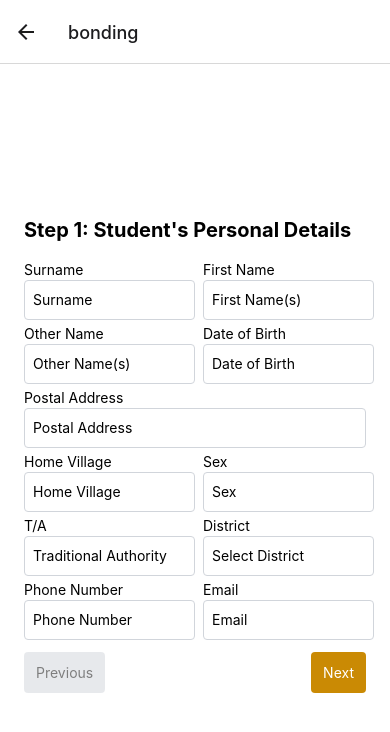
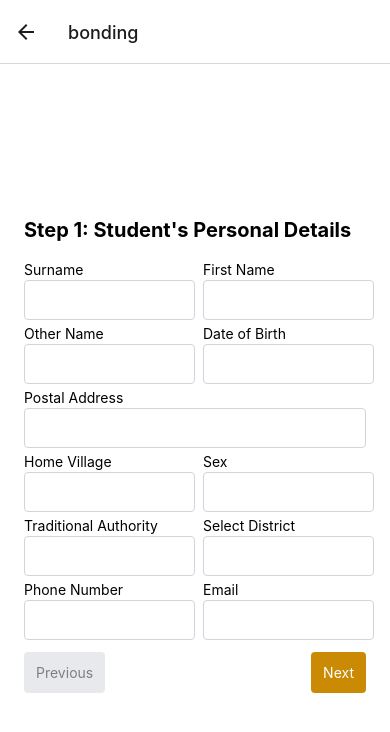
Before and after one commit to KondwaniChikaonda/Group_6_Frontend_Project, a React Native app: screen /bonding in a window 390 px wide. Shown: the top 732 px of the page. Built offline with nearby package versions, Linux system fonts and the light colour scheme.

Commit message:
removing placeholders

```diff
--- a/App.tsx
+++ b/App.tsx
@@ -17,7 +17,7 @@ export default function App() {
       <Stack.Screen name="/" component={Login} />
       <Stack.Screen name="Reset" component={Reset} />
       <Stack.Screen name="bonding" component={BondingForm} />
-
+      <Stack.Screen name="Register" component={Register} />
       </Stack.Navigator>
     </NavigationContainer>
   );
--- a/bondingForm.tsx
+++ b/bondingForm.tsx
@@ -39,7 +39,7 @@ const BondingForm = () => {
   <View style={tw`mr-2 w-1/2`}>
     <Text style={tw`text-sm`}>Surname</Text>
     <TextInput
-      placeholder="Surname"
+
       value={formData.SurName}
       onChangeText={(text) => setFormData({ ...formData, SurName: text })}
       style={tw`h-10 w-full border border-gray-300 rounded p-2 mb-1`}
@@ -49,7 +49,7 @@ const BondingForm = () => {
   <View style={tw`w-1/2`}>
     <Text style={tw`text-sm`}>First Name</Text>
     <TextInput
-      placeholder="First Name(s)"
+
       value={formData.FirstName}
       onChangeText={(text) => setFormData({ ...formData, FirstName: text })}
       style={tw`h-10 w-full border border-gray-300 rounded p-2 mb-1`}
@@ -63,7 +63,7 @@ const BondingForm = () => {
   <View style={tw`mr-2 w-1/2`}>
     <Text style={tw`text-sm`}>Other Name</Text>
     <TextInput
-      placeholder="Other Name(s)"
+
       value={formData.OtherName}
       onChangeText={(text) => setFormData({ ...formData, OtherName: text })}
       style={tw`h-10 border w-full border-gray-300 rounded p-2 mb-1`}
@@ -73,7 +73,7 @@ const BondingForm = () => {
   <View style={tw`w-1/2`}>
     <Text style={tw`text-sm`}>Date of Birth</Text>
     <TextInput
-      placeholder="Date of Birth"
+
       value={formData.dob}
       onChangeText={(text) => setFormData({ ...formData, dob: text })}
       style={tw`h-10 w-full border border-gray-300 rounded p-2 mb-1`}
@@ -85,7 +85,7 @@ const BondingForm = () => {
 <View style={tw`w-full`}>
             <Text style={tw`text-sm`}>Postal Address </Text>
            <TextInput
-            placeholder="Postal Address"
+
 
             value={formData.PostalAddress}
             onChangeText={(text) => setFormData({ ...formData, PostalAddress: text })}
@@ -99,7 +99,7 @@ const BondingForm = () => {
 <View style={tw`mr-2 w-1/2`}>
         <Text style={tw`text-sm`}>Home Village</Text>
           <TextInput
-            placeholder="Home Village"
+
             secureTextEntry
             value={formData.Village}
             onChangeText={(text) => setFormData({ ...formData, Village: text })}
@@ -110,7 +110,7 @@ const BondingForm = () => {
        <View style={tw`w-1/2`}>
             <Text style={tw`text-sm`}>Sex </Text>
            <TextInput
-            placeholder="Sex"
+
 
             value={formData.Sex}
             onChangeText={(text) => setFormData({ ...formData, Sex: text })}
@@ -121,9 +121,9 @@ const BondingForm = () => {
 
 <View style={tw`flex flex-row justify-between`}>
   <View style={tw`mr-2 w-1/2`}>
-  <Text style={tw`text-sm`}>T/A</Text>
+  <Text style={tw`text-sm`}>Traditional Authority</Text>
     <TextInput
-      placeholder="Traditional Authority"
+
       value={formData.Traditional}
       onChangeText={(text) => setFormData({ ...formData, Traditional: text })}
       style={tw`h-10 border w-full border-gray-300 rounded p-2 mb-1`}
@@ -131,9 +131,9 @@ const BondingForm = () => {
   </View>
 
   <View style={tw`w-1/2`}>
-  <Text style={tw`text-sm`}>District</Text>
+  <Text style={tw`text-sm`}>Select District</Text>
     <TextInput
-      placeholder="Select District"
+
       value={formData.District}
       onChangeText={(text) => setFormData({ ...formData, District: text })}
       style={tw`h-10 border w-full border-gray-300 rounded p-2 mb-1`}
@@ -147,7 +147,7 @@ const BondingForm = () => {
     <Text style={tw`text-sm`}>Phone Number</Text>
 
             <TextInput
-            placeholder="Phone Number"
+
 
             value={formData.PhoneNumber}
             onChangeText={(text) => setFormData({ ...formData, PhoneNumber: text })}
@@ -158,7 +158,7 @@ const BondingForm = () => {
  <View style={tw`w-1/2`}>
        <Text style={tw`text-sm`}>Email</Text>
             <TextInput
-            placeholder="Email"
+
             value={formData.Email}
             onChangeText={(text) => setFormData({ ...formData, Email: text })}
             style={tw`h-10 w-full border border-gray-300 rounded p-2 mb-1`}
```
